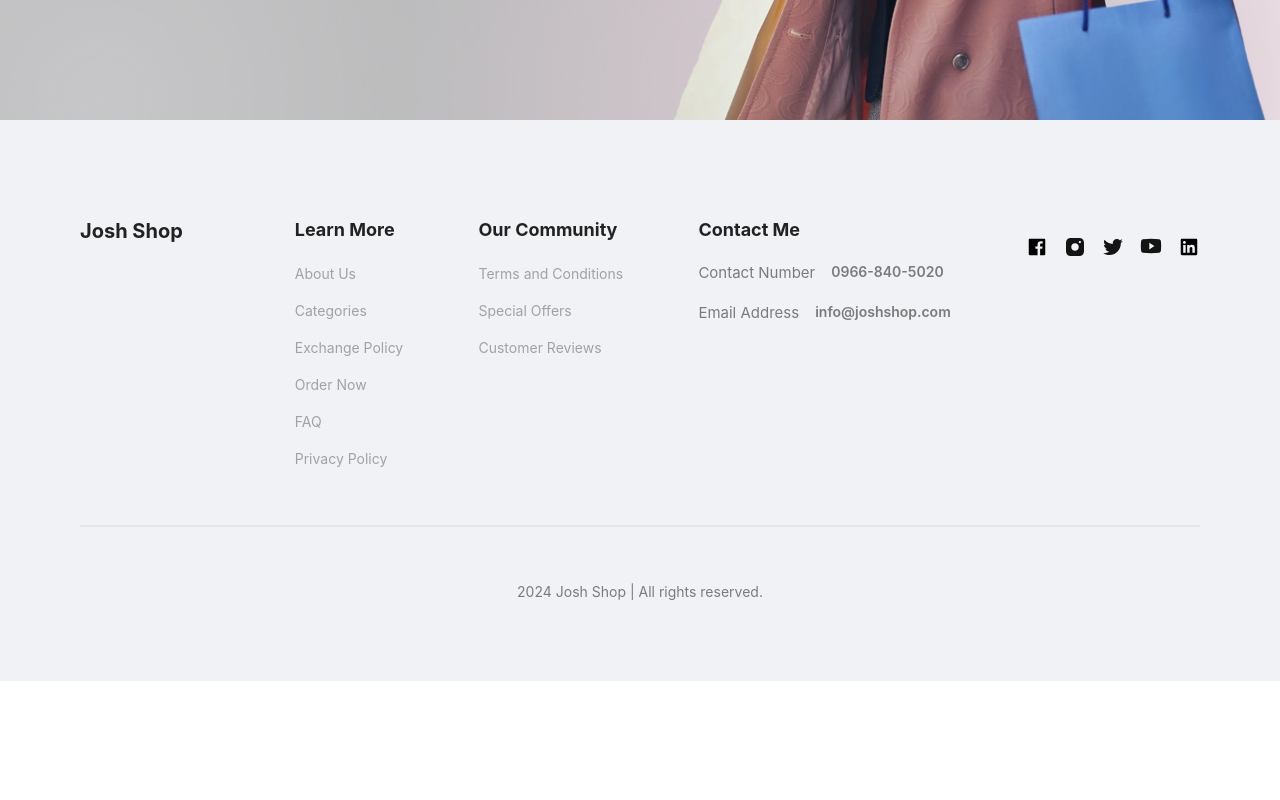
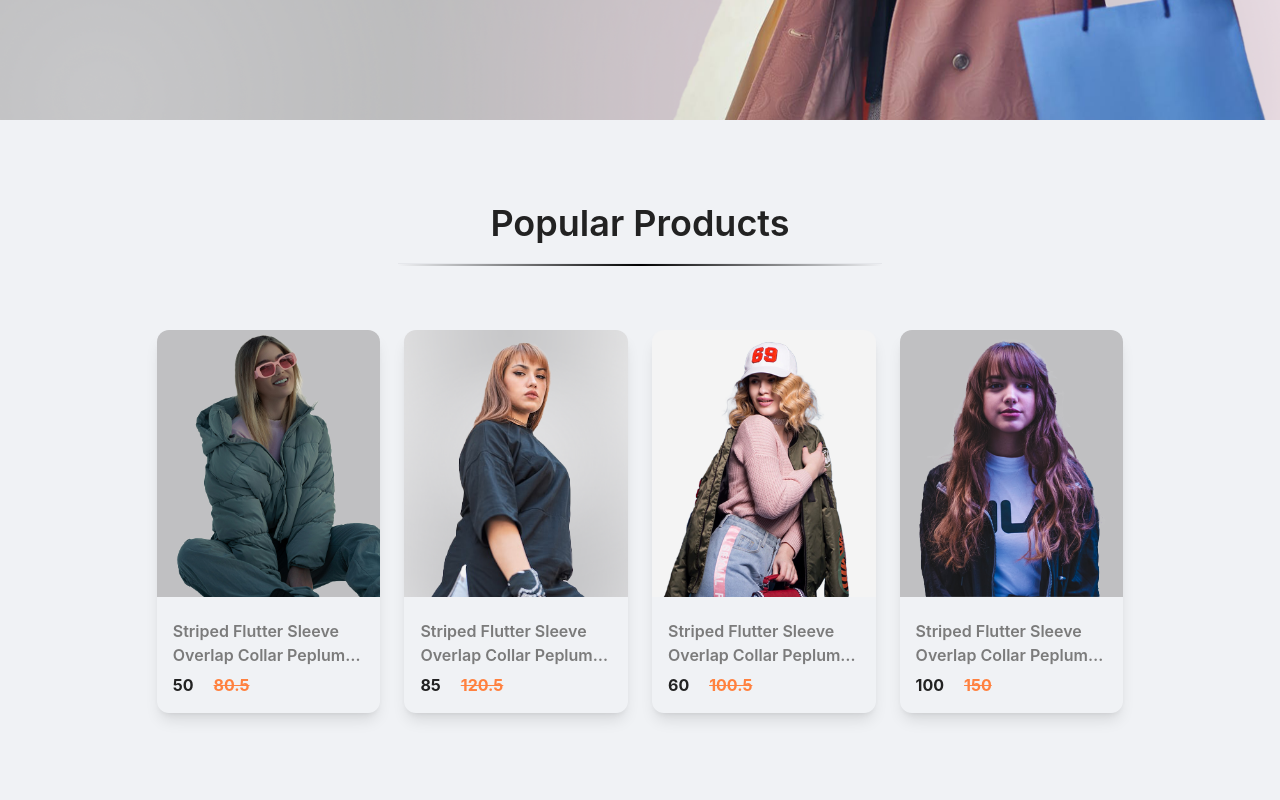
Before and after one commit to jdtownn/Ecommerce-App, a React (Vite) app in the folder frontend/: page / in a window 1280 px wide. Shown: the part 680-1480 px from the top of the page. Before the commit the page ends 1361 px from the top, so only its background shows below. Built offline with nearby package versions, Linux system fonts and the light colour scheme; a web font is replaced by a local one.

Commit message:
Popular Section

```diff
--- /dev/null
+++ b/frontend/src/components/Item.jsx
@@ -0,0 +1,29 @@
+/* eslint-disable react/prop-types */
+/* eslint-disable no-unused-vars */
+import { Link } from "react-router-dom";
+
+const Item = ({ id, name, image, new_price, old_price }) => {
+  return (
+    <div className="rounded-xl overflow-hidden shadow-lg">
+      <div className="relative flexCenter group overflow-hidden transition-all duration-100">
+        <Link to={`product/${id}`} className=""></Link>
+        <img
+          src={image}
+          alt="productImage"
+          className="object-cover w-full block group-hover:scale-125 transition-all duration-1000"
+        />
+      </div>
+      <div className="p-4 overflow-hidden">
+        <h4 className="my-[6px] medium-16 line-clamp-2 text-gray-30">{name}</h4>
+        <div className="flex gap-5">
+          <div className="bold-16">{new_price}</div>
+          <div className="text-secondary bold-16  line-through">
+            {old_price}
+          </div>
+        </div>
+      </div>
+    </div>
+  );
+};
+
+export default Item;
--- /dev/null
+++ b/frontend/src/components/Popular.jsx
@@ -0,0 +1,27 @@
+import POPULAR from "../assets/popular";
+import Item from "./Item";
+
+const Popular = () => {
+  return (
+    <section className="bg-primary">
+      <div className="max_padd_container py-12 xl:py-20 xl:w-[88%]">
+        <h3 className="h3 text-center">Popular Products</h3>
+        <hr className="h-[3px] md:w-1/2 mx-auto bg-gradient-to-l from-transparent via-black to-transparent mb-16" />
+        <div className="grid grid-cols-1 xs:grid-cols-2 md:grid-cols-3 xl:grid-cols-4 gap-6">
+          {POPULAR.map((item) => (
+            <Item
+              key={item.id}
+              id={item.id}
+              name={item.name}
+              image={item.image}
+              new_price={item.new_price}
+              old_price={item.old_price}
+            />
+          ))}
+        </div>
+      </div>
+    </section>
+  );
+};
+
+export default Popular;
--- a/frontend/src/pages/Home.jsx
+++ b/frontend/src/pages/Home.jsx
@@ -1,9 +1,11 @@
 import Hero from "../components/Hero";
+import Popular from "../components/Popular";
 
 const Home = () => {
   return (
     <>
       <Hero />
+      <Popular />
     </>
   );
 };
```
